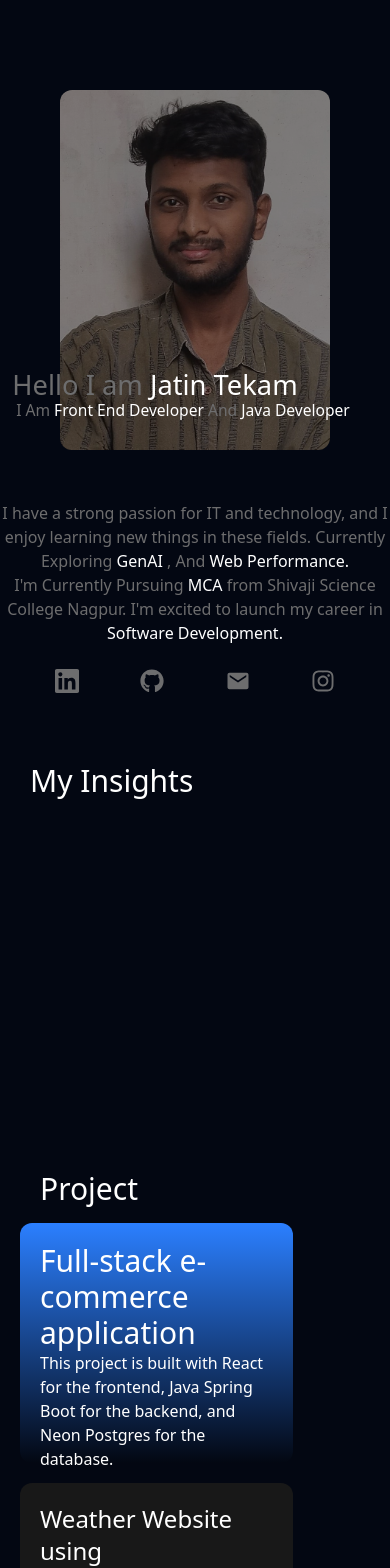
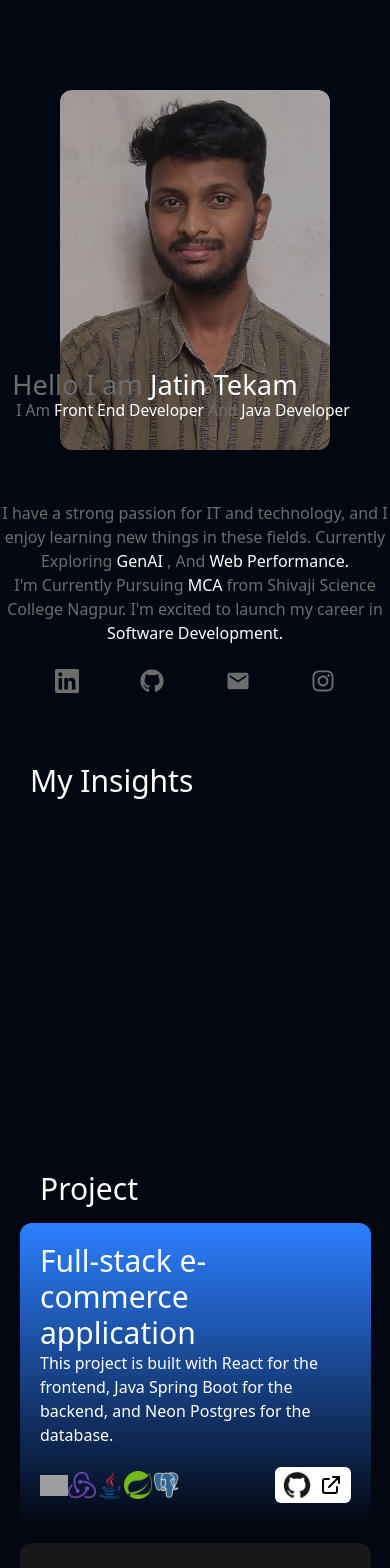
Before and after one commit to JatinTekam/portfolio-website, a React (Vite) app: page / in a window 390 px wide. Shown: the top 1568 px of the page. Built offline with nearby package versions, Linux system fonts and the light colour scheme; grey boxes are pictures that could not be loaded.

Commit message:
adding project url

```diff
--- a/src/Section/ProjectSection.jsx
+++ b/src/Section/ProjectSection.jsx
@@ -21,7 +21,7 @@ export const ProjectSection = () => {
       <div className="w-full mobile">
         <div className="top-box-project w-full flex flex-wrap gap-5 mobile-responsive">
           <div className="flex">
-            <div className=" w-[35vw] h-60  bg-gradient-to-b from-blue-500 text-white rounded-xl p-5 mobile-width">
+            <div className=" w-[35vw] bg-gradient-to-b from-blue-500 text-white rounded-xl p-5 mobile-width">
               <h1 className=" text-3xl">
                 Full-stack e-commerce application
               </h1>
@@ -179,7 +179,7 @@ export const ProjectSection = () => {
                 </div>
                <div className="flex items-center px-2 py-1 rounded-md bg-white">
                 <a
-                  href="https://github.com/JatinTekam/full-stack-e-commerce"
+                  href="https://github.com/JatinTekam/portfolio-website"
                   className=" cursor-pointer"
                   >
                   <div className="w-7 flex mr-2">
@@ -187,7 +187,7 @@ export const ProjectSection = () => {
                   </div>
                 </a>
                 <div className="text-2xl text-black">
-                  <a href="https://riveshopping.netlify.app/"
+                  <a href="https://jatin-tekam.netlify.app/"
                   className="cursor-pointer"
                   >
                       <HiOutlineExternalLink/>
--- a/src/index.css
+++ b/src/index.css
@@ -92,6 +92,9 @@ box-shadow: 0px 0px 30px black;
     .name2{
         font-size: 4vw;
     }
+    .mobile-width{
+        width: 90vw;
+    }
 
 }
 @media (max-width:400px) {
```
Also changed, not shown: src/utils/images/img1.jpg.
